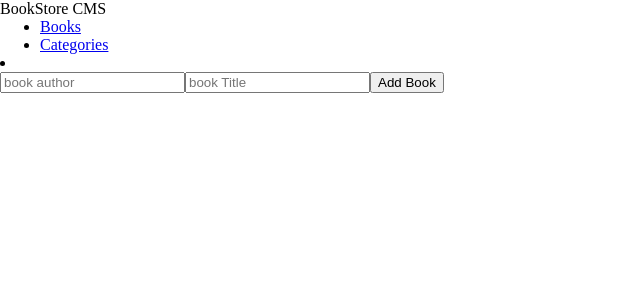
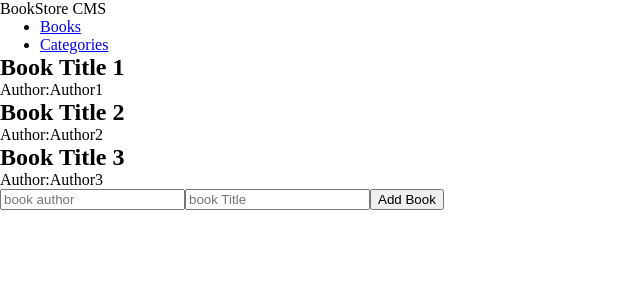
Before and after one commit to melkamu12/bookstore, a React (Create React App) app: page / in a window 1280 px wide. Shown: the top 300 px of the page, without its empty margins (0-640 px from the left). Built offline with nearby package versions, Linux system fonts and the light colour scheme.

Commit message:
Update based on the feedback provided by reviewer2

```diff
--- /dev/null
+++ b/src/components/Book.js
@@ -0,0 +1,21 @@
+import React from 'react';
+import PropTypes from 'prop-types'; // Import the propTypes module
+
+const Book = ({ book }) => (
+  <div className="book">
+    <h2>{book.title}</h2>
+    <p>
+      Author:
+      {book.author}
+    </p>
+  </div>
+);
+
+Book.propTypes = {
+  book: PropTypes.shape({
+    title: PropTypes.string.isRequired,
+    author: PropTypes.string.isRequired,
+  }).isRequired,
+};
+
+export default Book;
--- a/src/components/bookList.js
+++ b/src/components/bookList.js
@@ -1,15 +1,25 @@
-import propTypes from 'prop-types';
+import React from 'react';
+import PropTypes from 'prop-types'; // Import the propTypes module
+import Book from './Book';
 
-const BookList = ({ Title, author }) => (
+const BookList = ({ books }) => (
   <div>
-    <li>
-      <h2>{Title}</h2>
-      <p>{author}</p>
-    </li>
+    {books.map((book) => (
+      <Book key={book.id} book={book} />
+    ))}
   </div>
 );
+
+// Add PropTypes validation for the 'books' prop
 BookList.propTypes = {
-  Title: propTypes.string.isRequired,
-  author: propTypes.string.isRequired,
+  books: PropTypes.arrayOf(
+    PropTypes.shape({
+      id: PropTypes.number.isRequired,
+      title: PropTypes.string.isRequired,
+      author: PropTypes.string.isRequired,
+      // Add more book details here and their respective PropTypes
+    }),
+  ).isRequired,
 };
+
 export default BookList;
--- a/src/components/bookstate.js
+++ b/src/components/bookstate.js
@@ -1,10 +1,32 @@
+import React from 'react';
 import BookList from './bookList';
 import BookForm from './addForm';
 
-const Bookstate = () => (
-  <div>
-    <BookList />
-    <BookForm />
-  </div>
-);
+const Bookstate = () => {
+  const books = [
+    {
+      id: 1,
+      title: 'Book Title 1',
+      author: 'Author1',
+    },
+    {
+      id: 2,
+      title: 'Book Title 2',
+      author: 'Author2',
+    },
+    {
+      id: 3,
+      title: 'Book Title 3',
+      author: 'Author3',
+    },
+  ];
+
+  return (
+    <div>
+      <BookList books={books} />
+      <BookForm />
+    </div>
+  );
+};
+
 export default Bookstate;
```
